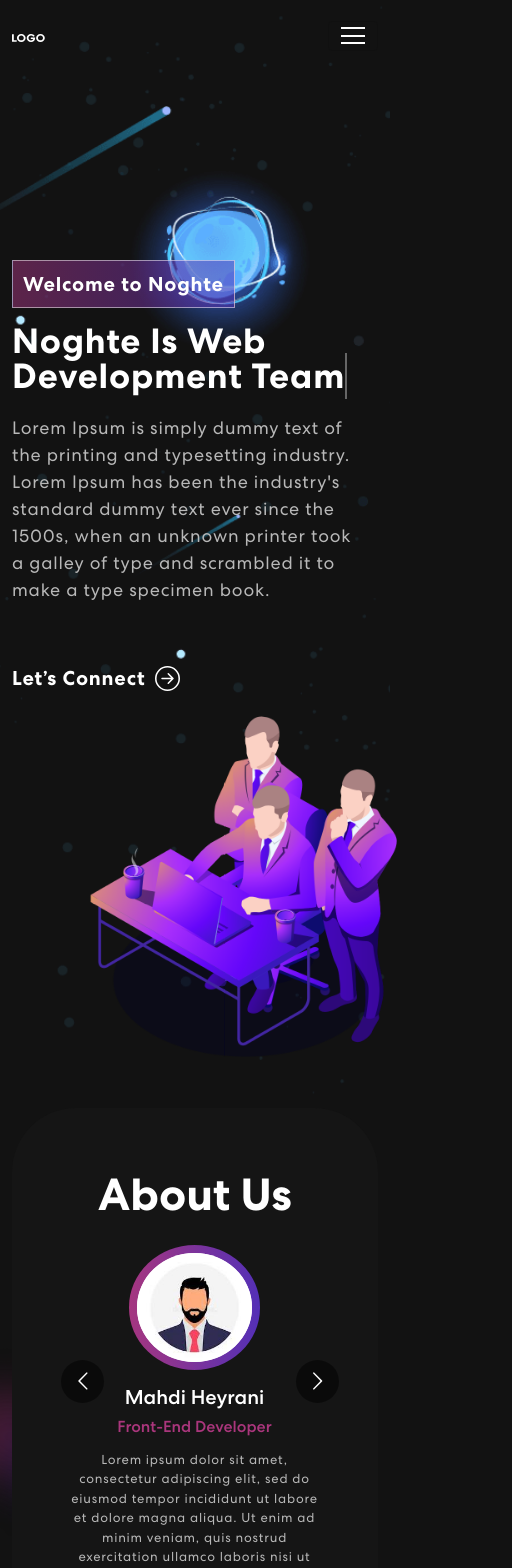
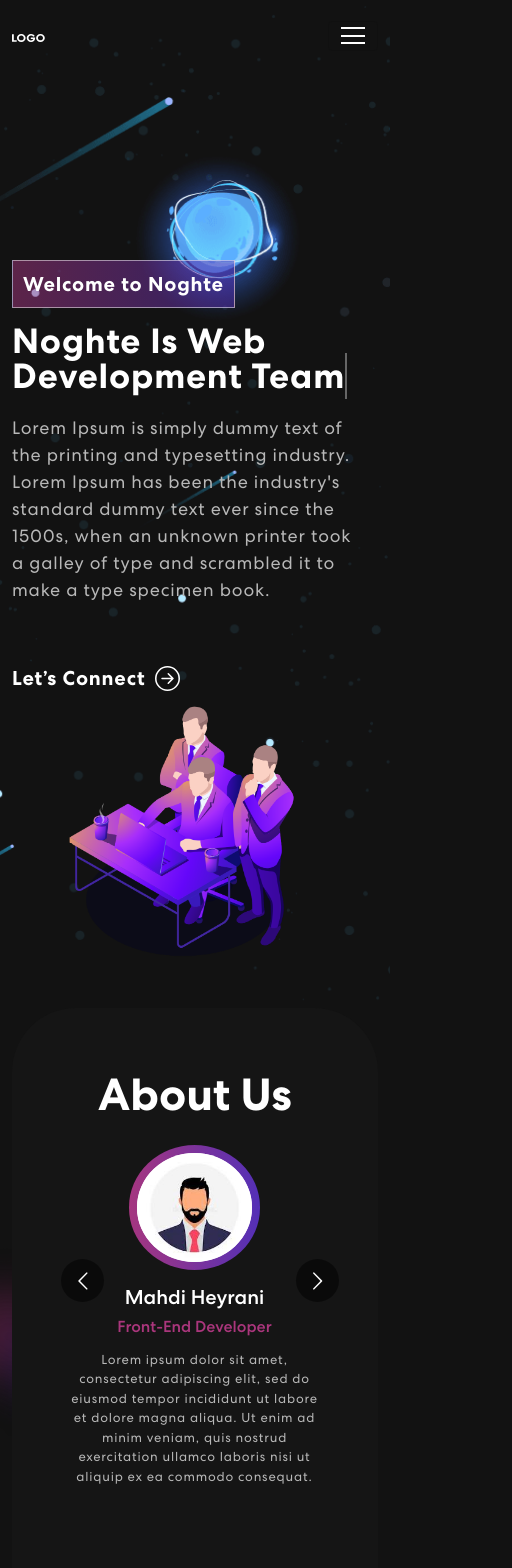
Before and after one commit to mearajrajabi/NoghteTeam, a React (Create React App) app: page / in a window 390 px wide. Shown: the top 1568 px of the page, 512 px wide, since content can reach past the window. Built offline with nearby package versions, Linux system fonts and the light colour scheme; no server answers.

Commit message:
Fixed responsive

```diff
--- a/src/App.css
+++ b/src/App.css
@@ -290,7 +290,6 @@ nav.navbar .navbar-toggler[aria-expanded="true"] .navbar-toggler-icon {
 }
 .banner img {
   animation: updown 3s linear infinite;
-  width: 500px;
 }
 
 @keyframes updown {
```
